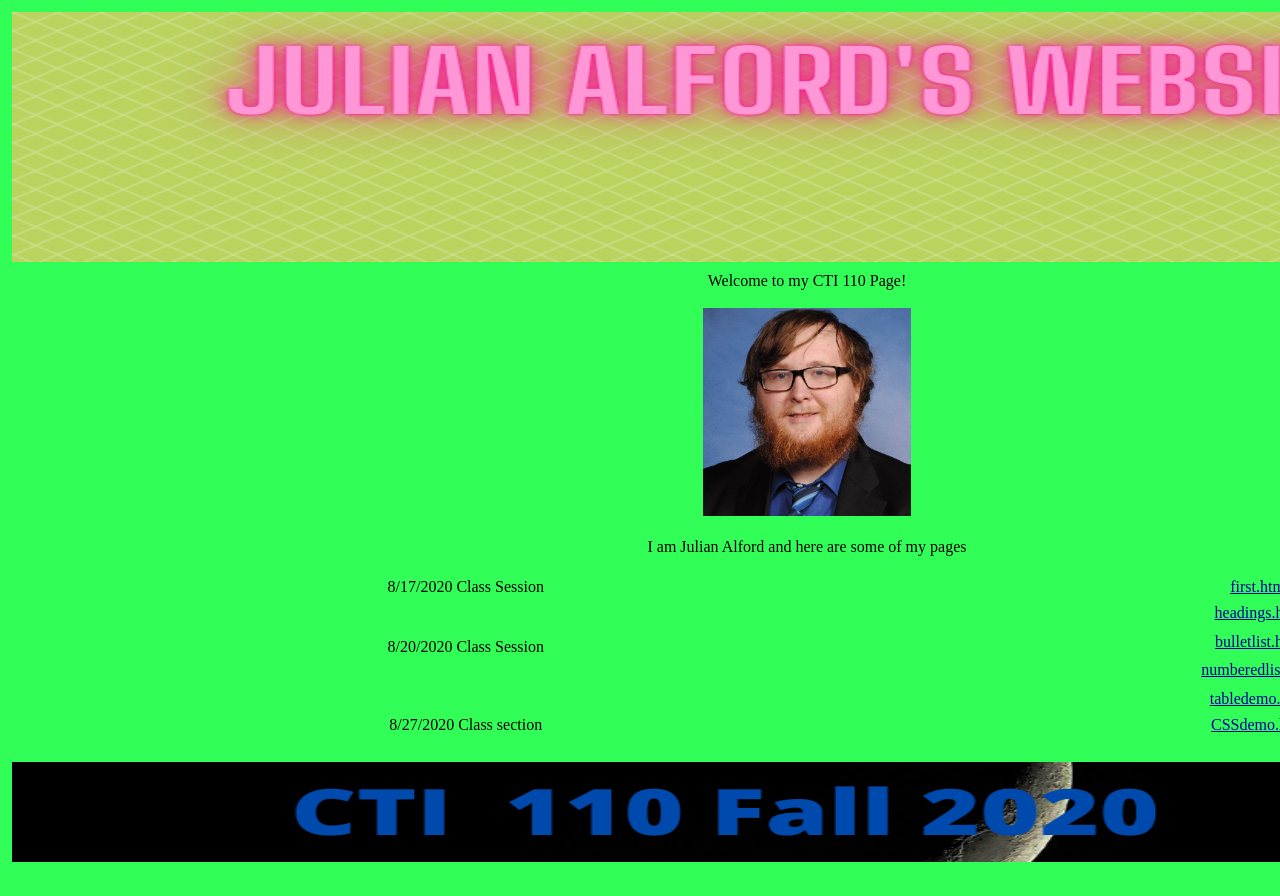
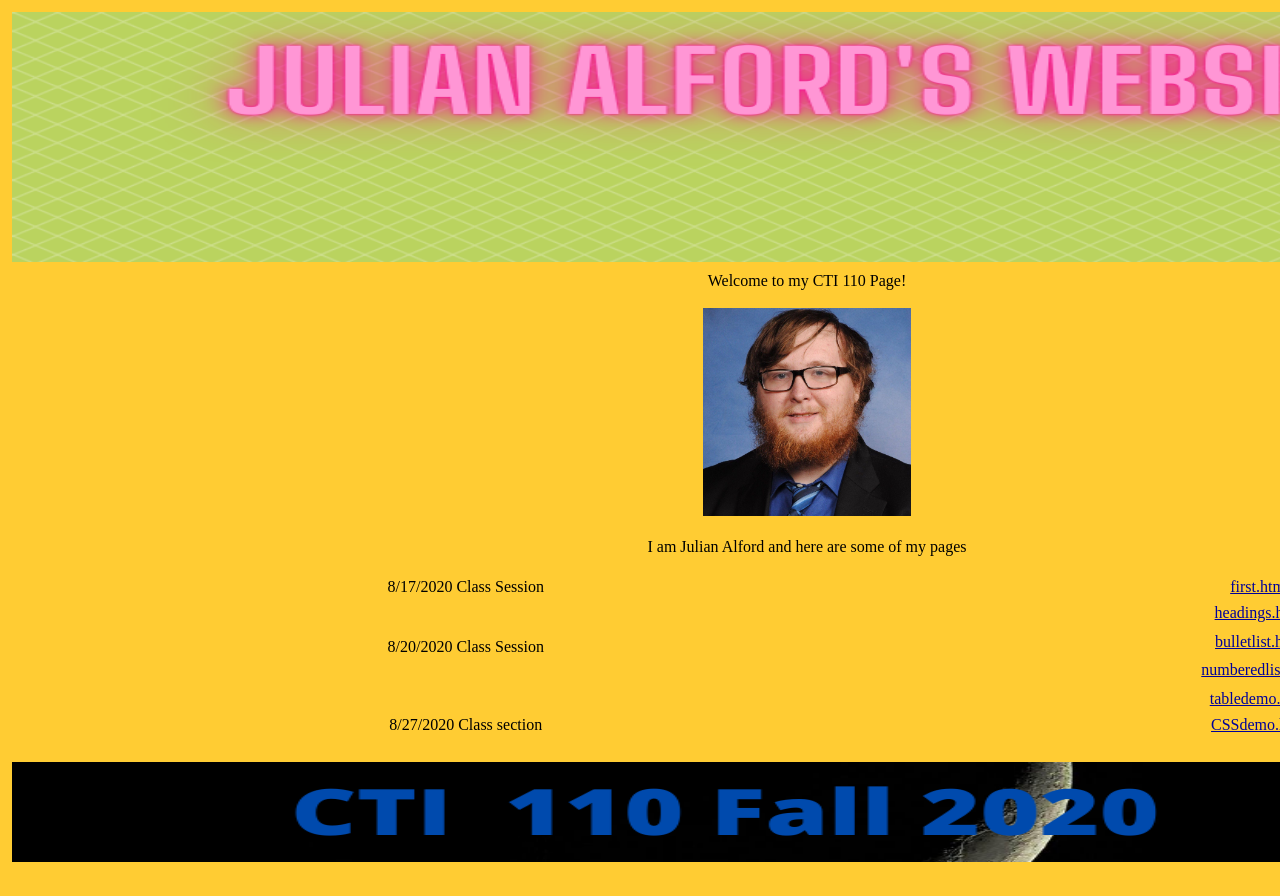
Before and after one commit to jlalford3312/jlalford3312.github.io, a plain HTML site: page index.html in a window 1280 px wide. Shown: the top 896 px of the page. Drawn offline with Linux system fonts and the light colour scheme.

Commit message:
Update index.html

```diff
--- a/index.html
+++ b/index.html
@@ -1,6 +1,6 @@
 <!DOCTYPE html PUBLIC "-//W3C//DTD HTML 4.01//EN" "http://www.w3.org/TR/html4/strict.dtd">
 <html><head>
-<meta content="text/html; charset=ISO-8859-1" http-equiv="content-type"><title>Julian's Home page</title></head><body style="color: rgb(0, 0, 0); background-color: rgb(49, 255, 88);" alink="#000099" link="#000099" vlink="#990099">
+<meta content="text/html; charset=ISO-8859-1" http-equiv="content-type"><title>Julian's Home page</title></head><body style="color: rgb(0, 0, 0); background-color: rgb(255, 204, 51);" alink="#000099" link="#000099" vlink="#990099">
 <table style="text-align: left; width: 100%;" border="0" cellpadding="2" cellspacing="2">
   <tbody>
     <tr>
```
